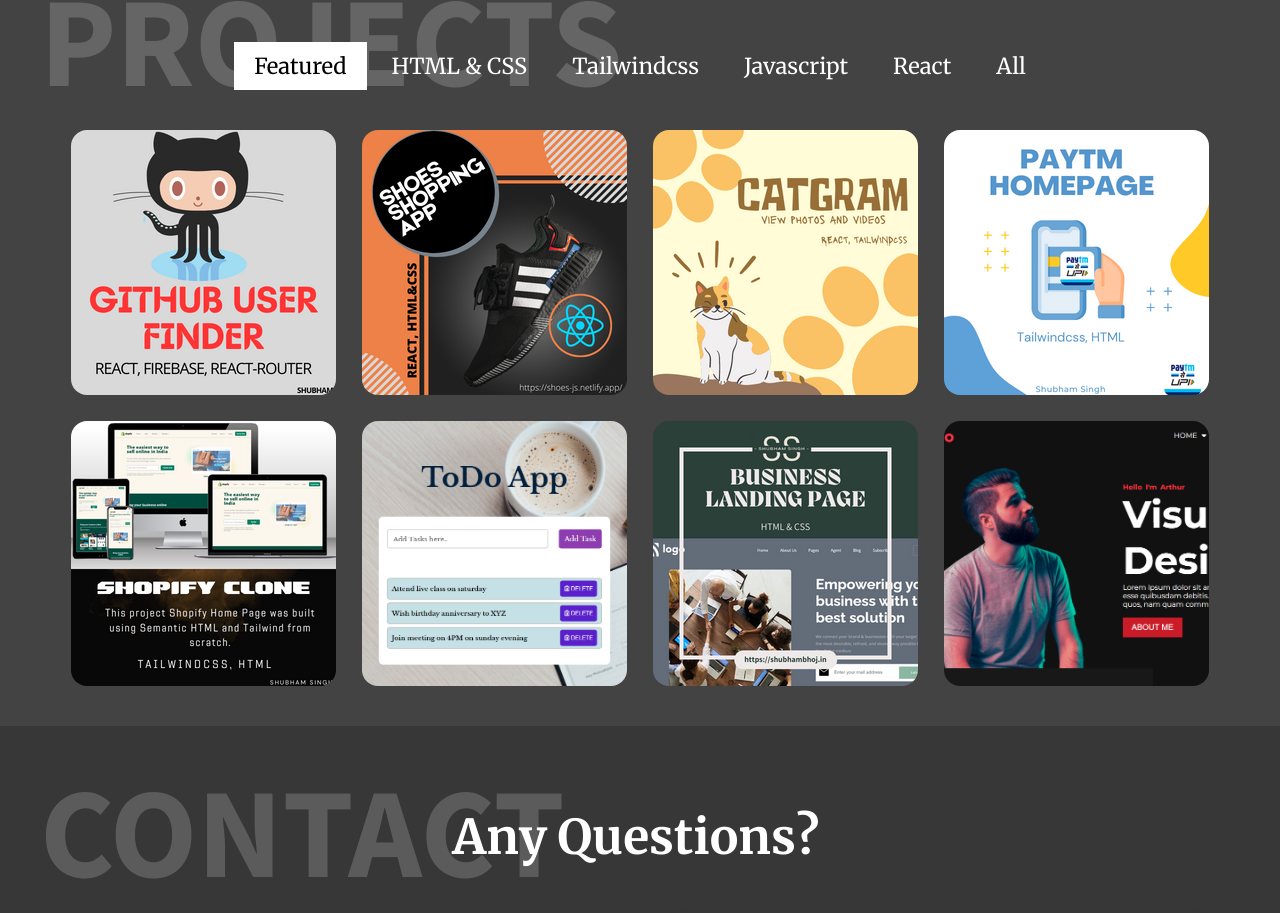
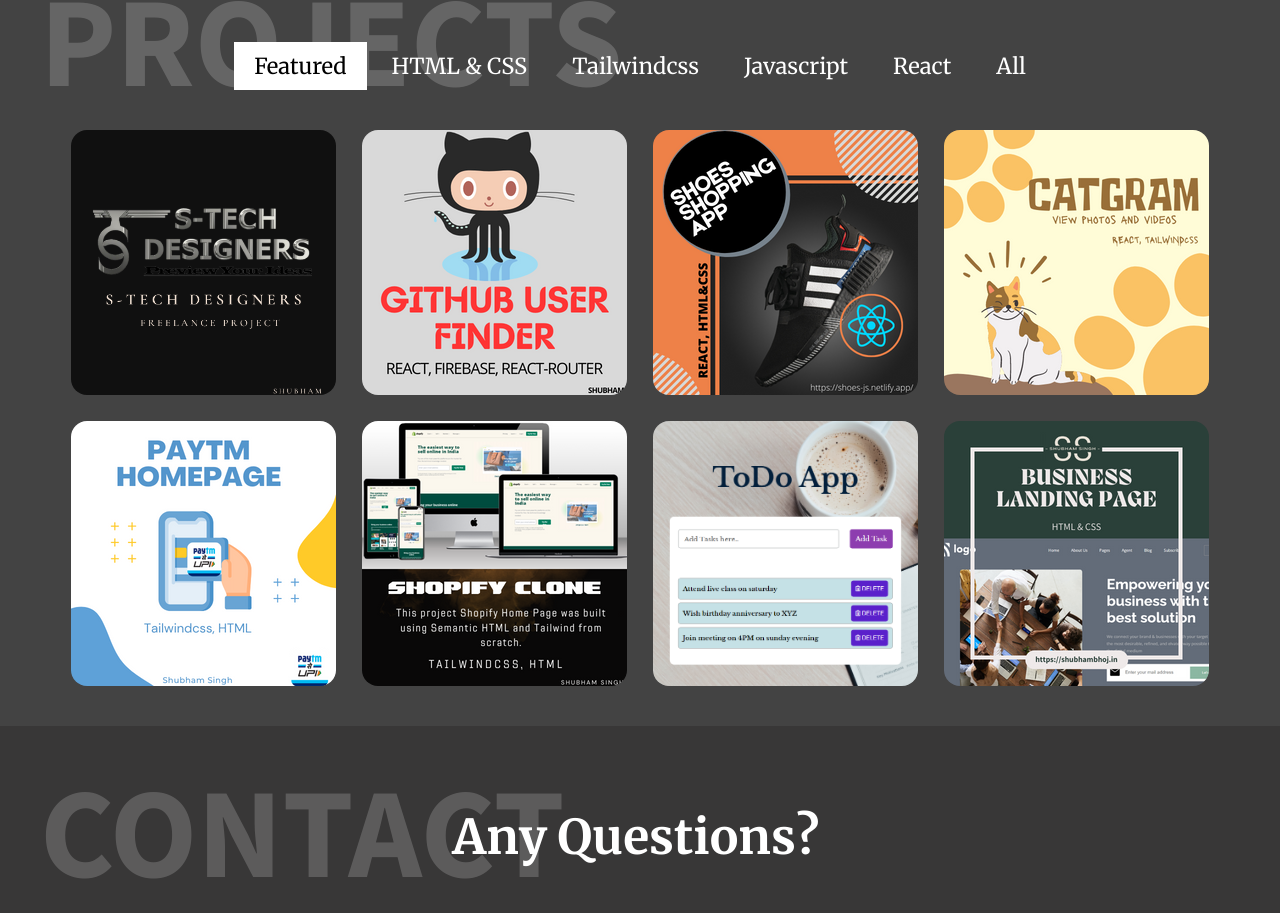
Before and after one commit to ShubhamSingh03/Portfolio, a React (Create React App) app: page / in a window 1280 px wide. Shown: the part 1378-2291 px from the top of the page. Built offline with nearby package versions, Linux system fonts and the light colour scheme; no server answers.

Commit message:
upadted projectData

```diff
--- a/src/components/projects/projectsData.js
+++ b/src/components/projects/projectsData.js
@@ -1,4 +1,15 @@
 const projectsData = [
+  {
+    id: 101,
+    name: "Freelance Project",
+    tags: ["all", "html&css", "featured"],
+    links: {
+      live: "https://stechdesigners.com",
+    },
+    media: {
+      thumbnail: require("../../assets/projects/HTML&Tail/Stech.png"),
+    },
+  },
   {
     id: 1,
     name: "Github User Finder",
@@ -204,7 +215,7 @@
   {
     id: 16,
     name: "Product Design Landing Page",
-    tags: ["all", "html&css", "featured"],
+    tags: ["all", "html&css"],
     links: {
       live: "https://prdesign-page.netlify.app/",
       github: "https://github.com/ShubhamSingh03/ProductDesignLandingPage",
```
Also changed, not shown: src/assets/projects/HTML&Tail/Stech.png (added), 1 other file (tests, documents, lock files or other folders).
